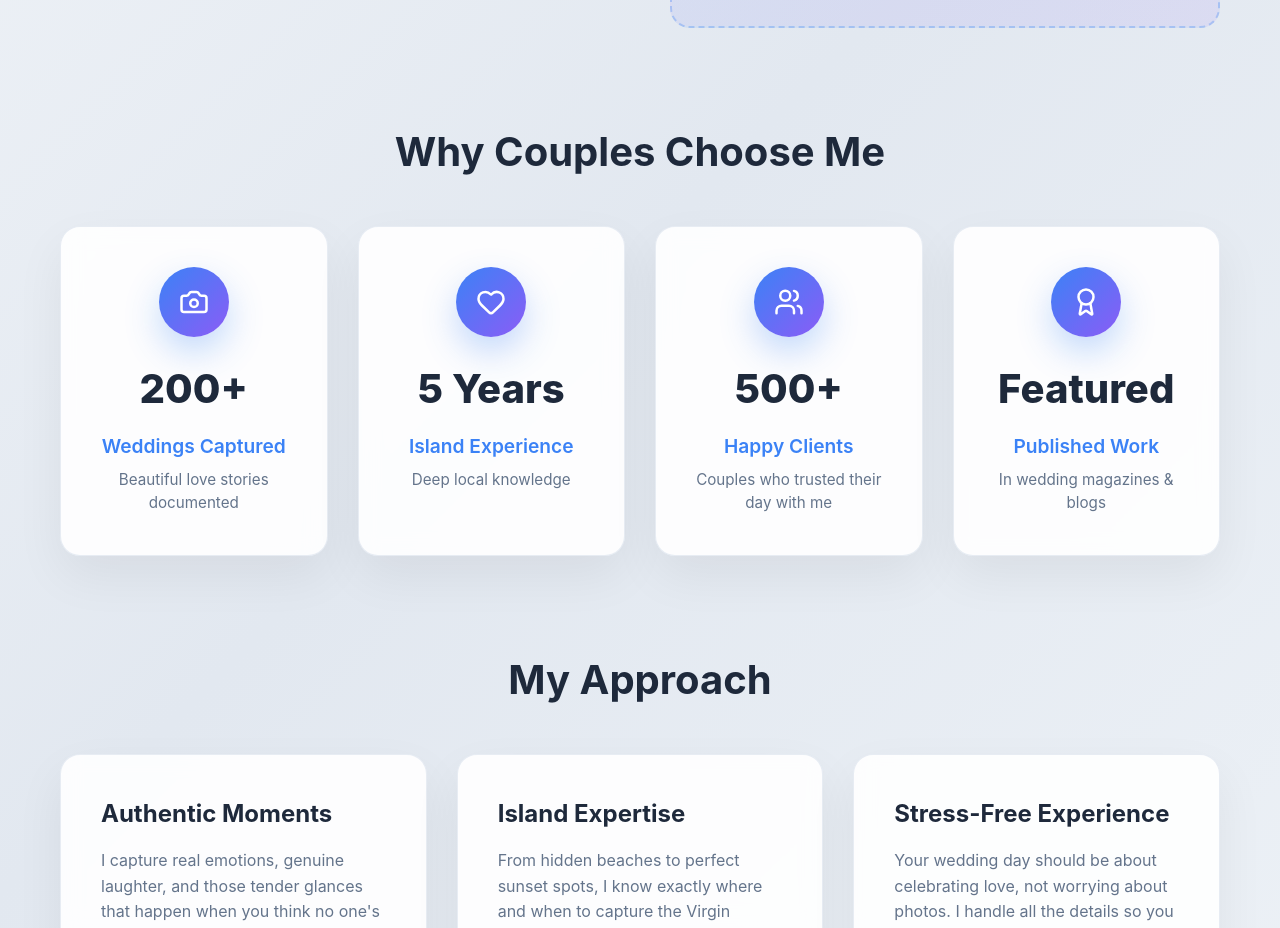
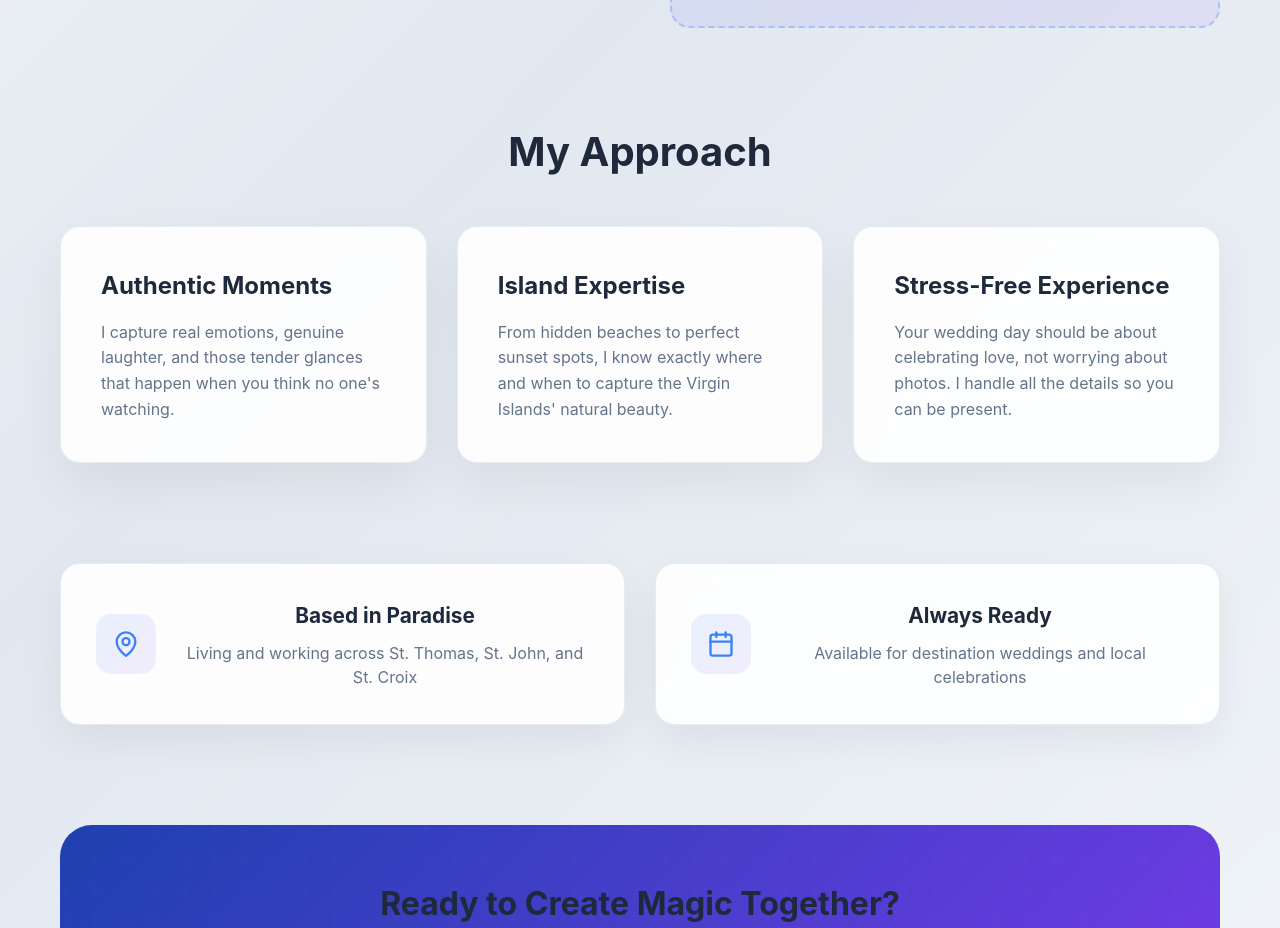
Before and after one commit to akouviyk/charliefryer, a React (Create React App) app: page /about in a window 1280 px wide. Shown: the part 1300-2228 px from the top of the page. Built offline with nearby package versions, Linux system fonts and the light colour scheme; no server answers.

Commit message:
refactored about me

```diff
--- a/src/About.js
+++ b/src/About.js
@@ -109,34 +109,6 @@ const About = () => {
                     </div>
                 </motion.section>
 
-                {/* Achievements Grid */}
-                <motion.section
-                    initial={{ y: 60, opacity: 0 }}
-                    animate={{ y: 0, opacity: 1 }}
-                    transition={{ delay: 0.4, duration: 0.8 }}
-                    className="achievements-section"
-                >
-                    <h2 className="section-title centered">Why Couples Choose Me</h2>
-                    <div className="achievements-grid">
-                        {achievements.map((achievement, index) => (
-                            <motion.div
-                                key={index}
-                                initial={{ scale: 0.8, opacity: 0 }}
-                                animate={{ scale: 1, opacity: 1 }}
-                                transition={{ delay: 0.6 + index * 0.1 }}
-                                className="achievement-card"
-                            >
-                                <div className="achievement-icon-wrapper">
-                                    {achievement.icon}
-                                </div>
-                                <div className="achievement-number">{achievement.number}</div>
-                                <div className="achievement-label">{achievement.label}</div>
-                                <div className="achievement-description">{achievement.description}</div>
-                            </motion.div>
-                        ))}
-                    </div>
-                </motion.section>
-
                 {/* Philosophy Section */}
                 <motion.section
                     initial={{ y: 60, opacity: 0 }}
```
